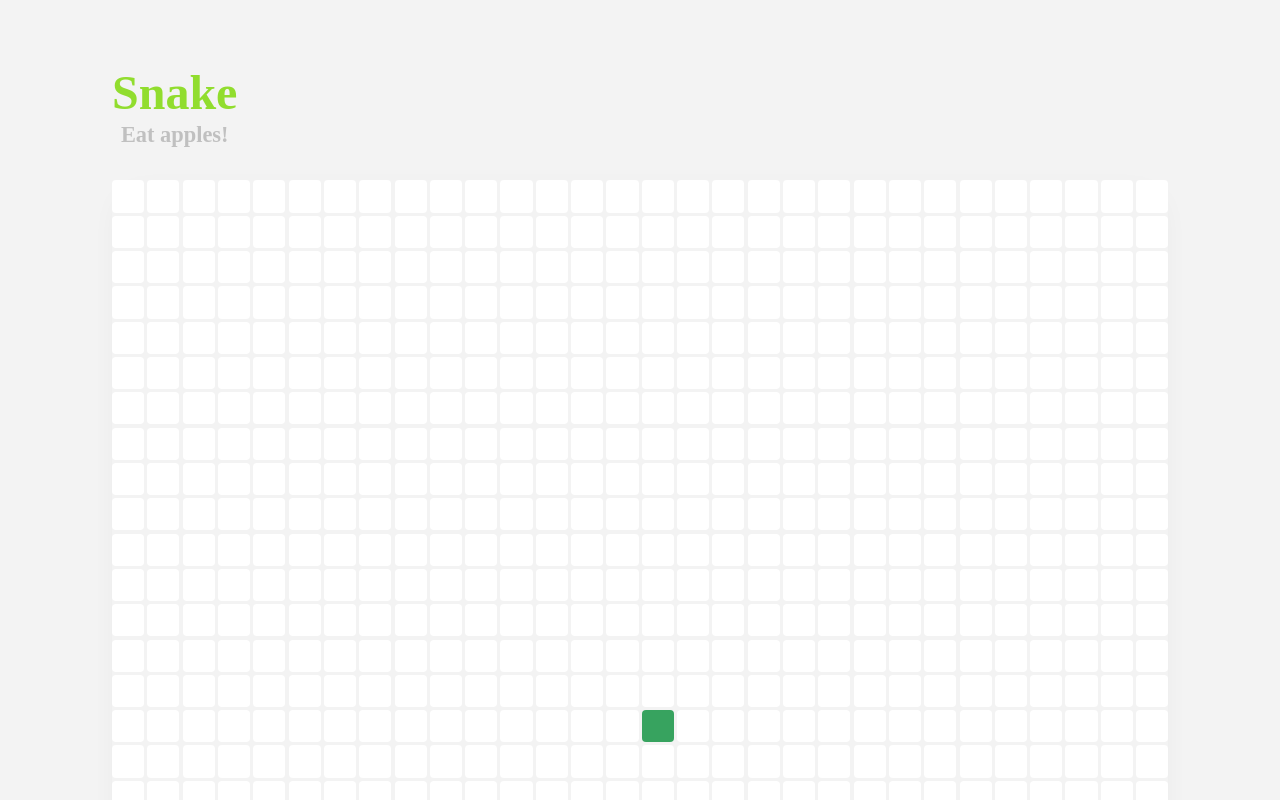
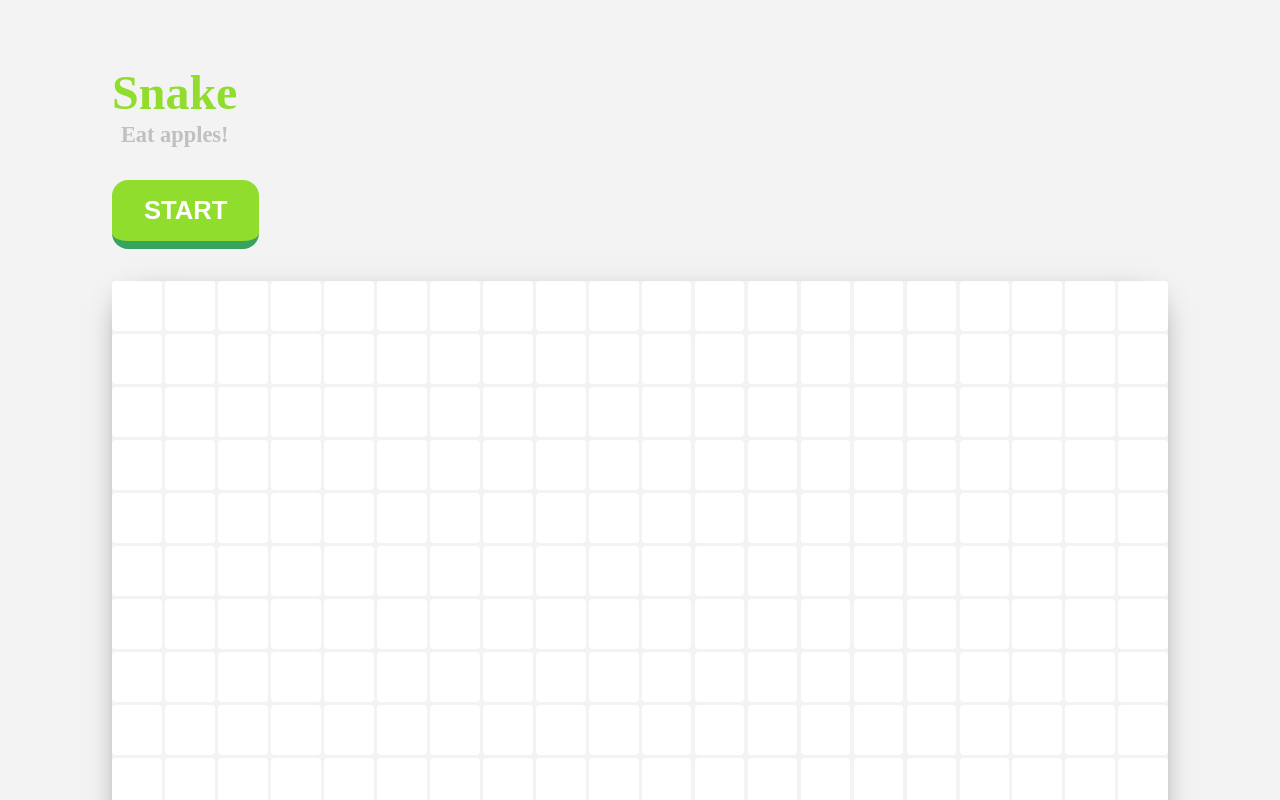
Before and after one commit to sunpochin/snake-game, a Vue app: page / in a window 1280 px wide. Shown: the top 800 px of the page. Built offline with nearby package versions, Linux system fonts and the light colour scheme.

Commit message:
feature: The snake can move now

```diff
--- a/src/App.vue
+++ b/src/App.vue
@@ -1,30 +1,9 @@
 <template>
-  <div class="game-container" :style="`--tile-count: ${tileCount};`">
-    <!-- <div class="game-container"> -->
-    <GameHeader />
-    <GameBoard :tileCount="tileCount" :snake="snake" :food="food" />
-  </div>
+  <GameContainer />
 </template>
 
 <script setup lang="ts">
-import GameHeader from "./components/GameHeader.vue";
-import GameBoard from "./components/GameBoard.vue";
-
-const randomOf = (input: number) => {
-  return Math.floor(Math.random() * input);
-};
-
-const tileCount = 30;
-const snake = [
-  {
-    x: Math.floor(tileCount / 2),
-    y: Math.floor(tileCount / 2),
-  },
-];
-const food = {
-  x: randomOf(tileCount),
-  y: randomOf(tileCount),
-};
+import GameContainer from "./components/GameContainer.vue";
 </script>
 
 <style>
@@ -51,6 +30,7 @@ const food = {
   font-size: 62.5%;
   overflow: hidden;
 }
+
 body,
 .game-container {
   background-color: var(--col-light-grey);
@@ -60,61 +40,6 @@ html,
 body,
 .game-container {
   height: 100dvh;
-}
-
-/* Layout */
-.game-container {
-  margin: auto;
-  padding: 2rem;
-  max-width: 70rem;
-
-  display: flex;
-  flex-direction: column;
-  gap: 2rem;
-}
-.game-container > * {
-  min-width: 0;
-}
-.game-gui {
-  display: flex;
-  align-items: center;
-  justify-content: space-between;
-}
-.game-ctrl {
-  display: flex;
-  flex-direction: column;
-  gap: 1rem;
-}
-.game-btn-wrapper {
-  display: flex;
-  gap: 1rem;
-}
-
-/* Buttons */
-.btn {
-  background-color: var(--col-prim);
-  border: 0;
-  border-bottom: 0.5rem solid var(--col-sec);
-  border-radius: 1rem;
-  color: white;
-}
-.btn:focus-visible {
-  outline: 0.25rem dashed var(--col-prim);
-  outline-offset: 0.25rem;
-}
-.btn:active {
-  border-bottom: 0.25rem solid var(--col-sec);
-}
-.btn-start {
-  padding: 1rem 2rem;
-
-  font-size: 1.6rem;
-  font-weight: 600;
-  text-transform: uppercase;
-}
-.btn-ctrl {
-  width: 100%;
-  padding: 1rem;
 }
 
 /* Media queries */
--- a/src/components/GameBoard.vue
+++ b/src/components/GameBoard.vue
@@ -40,6 +40,17 @@ export default {
 
     getTileClass(x, y) {
       const head = this.snake[0];
+
+      if (this.isSnake(x, y) && !(head.x === x && head.y === y)) {
+        console.log("snake-body: ", x, y);
+        return "snake-body";
+      }
+
+      if (head.x === x && head.y === y) {
+        console.log("snake-head: ", x, y);
+        return "snake-head";
+      }
+
       return {
         "snake-head": head.x === x && head.y === y,
         "snake-body": this.isSnake(x, y) && !(head.x === x && head.y === y),
@@ -57,7 +68,7 @@ export default {
   grid-column: 1 / -1;
   align-self: center;
 
-  box-shadow: 0 0.5rem 2rem -1rem rgba(0, 0, 0, 0.1);
+  box-shadow: 0 0.5rem 2rem -1rem rgba(0, 0, 0, 0.8);
   border-radius: 1rem;
 
   display: grid;
--- /dev/null
+++ b/src/components/GameContainer.vue
@@ -0,0 +1,222 @@
+<template>
+  <div>
+    <div class="game-container" :style="`--tile-count: ${tileCount};`">
+      <GameHeader />
+
+      <div class="game-gui">
+        <div class="game-ctrl">
+          <button class="btn btn-start" @click="startGame">Start</button>
+        </div>
+      </div>
+
+      <GameBoard :tileCount="tileCount" :snake="snake" :food="food" />
+    </div>
+  </div>
+</template>
+
+<script lang="ts">
+import GameBoard from "./GameBoard.vue";
+import GameHeader from "./GameHeader.vue";
+import helpersMixin from "../mixins/helpersMixin";
+
+export default {
+  title: "Snake Game",
+  mixins: [helpersMixin],
+  components: {
+    GameBoard,
+    GameHeader,
+  },
+  data() {
+    return {
+      directions: ["up", "down", "left", "right"],
+      tileCount: 20,
+
+      snake: [
+        {
+          x: Math.floor(this.tileCount / 2),
+          y: Math.floor(this.tileCount / 2),
+        },
+      ],
+      food: {
+        x: this.randomOf(this.tileCount),
+        y: this.randomOf(this.tileCount),
+      },
+
+      isRunning: false,
+      direction: "right",
+      score: { id: null, pts: 0 },
+      highscores: [],
+      lastPlayedScore: null,
+    };
+  },
+  mounted() {
+    window.addEventListener("keydown", this.handleKeydown);
+  },
+  methods: {
+    startGame() {
+      this.resetGame();
+      if (!this.isRunning) {
+        this.isRunning = true;
+        this.gameLoop();
+      }
+    },
+
+    resetGame() {
+      this.score.pts = 0;
+      this.snake = [
+        {
+          x: Math.floor(this.tileCount / 2),
+          y: Math.floor(this.tileCount / 2),
+        },
+      ];
+      this.direction = this.directions[this.randomOf(this.directions.length)];
+      this.food = {
+        x: this.randomOf(this.tileCount),
+        y: this.randomOf(this.tileCount),
+      };
+    },
+
+    changeDirection(newDirection: string) {
+      if (!this.isRunning) return;
+
+      switch (this.direction) {
+        case "up":
+          if (newDirection === "down") return;
+          this.direction = newDirection;
+          break;
+        case "down":
+          if (newDirection === "up") return;
+          this.direction = newDirection;
+          break;
+        case "left":
+          if (newDirection === "right") return;
+          this.direction = newDirection;
+          break;
+        case "right":
+          if (newDirection === "left") return;
+          this.direction = newDirection;
+          break;
+      }
+    },
+
+    gameLoop() {
+      if (!this.isRunning) return;
+      const newHead = this.getNewHead();
+      if (this.isSnake(newHead.x, newHead.y)) {
+        this.isRunning = false;
+        return;
+      }
+      // Snake head move forward.
+      this.snake.unshift(newHead);
+      if (this.isFood(newHead.x, newHead.y)) {
+        // Snake eats food, tail don't remove.
+        this.food = {
+          x: this.randomOf(this.tileCount),
+          y: this.randomOf(this.tileCount),
+        };
+      } else {
+        // Remove snake tail.
+        this.snake.pop();
+      }
+      setTimeout(this.gameLoop, 120);
+    },
+
+    getNewHead() {
+      const head = this.snake[0];
+      let newHead = { x: 0, y: 0 };
+
+      switch (this.direction) {
+        case "right":
+          newHead = { x: (head.x + 1) % this.tileCount, y: head.y };
+          break;
+        case "left":
+          newHead = {
+            x: (head.x - 1 + this.tileCount) % this.tileCount,
+            y: head.y,
+          };
+          break;
+        case "up":
+          newHead = {
+            x: head.x,
+            y: (head.y - 1 + this.tileCount) % this.tileCount,
+          };
+          break;
+        case "down":
+          newHead = { x: head.x, y: (head.y + 1) % this.tileCount };
+          break;
+      }
+
+      return newHead;
+    },
+
+    handleKeydown(e: KeyboardEvent) {
+      if (e.key === "ArrowUp") {
+        this.changeDirection("up");
+      } else if (e.key === "ArrowDown") {
+        this.changeDirection("down");
+      } else if (e.key === "ArrowLeft") {
+        this.changeDirection("left");
+      } else if (e.key === "ArrowRight") {
+        this.changeDirection("right");
+      }
+    },
+  },
+};
+</script>
+
+<style scoped>
+/* Layout */
+.game-container {
+  margin: auto;
+  padding: 2rem;
+  max-width: 70rem;
+
+  display: flex;
+  flex-direction: column;
+  gap: 2rem;
+}
+.game-container > * {
+  min-width: 0;
+}
+.game-gui {
+  display: flex;
+  align-items: center;
+  justify-content: space-between;
+}
+.game-ctrl {
+  display: flex;
+  flex-direction: column;
+  gap: 1rem;
+}
+.game-btn-wrapper {
+  display: flex;
+  gap: 1rem;
+}
+
+/* Buttons */
+.btn {
+  background-color: var(--col-prim);
+  border: 0;
+  border-bottom: 0.5rem solid var(--col-sec);
+  border-radius: 1rem;
+  color: white;
+}
+.btn:focus-visible {
+  outline: 0.25rem dashed var(--col-prim);
+  outline-offset: 0.25rem;
+}
+.btn:active {
+  border-bottom: 0.25rem solid var(--col-sec);
+}
+.btn-start {
+  padding: 1rem 2rem;
+
+  font-size: 1.6rem;
+  font-weight: 600;
+  text-transform: uppercase;
+}
+.btn-ctrl {
+  width: 100%;
+  padding: 1rem;
+}
+</style>
--- /dev/null
+++ b/src/mixins/helpersMixin.ts
@@ -0,0 +1,15 @@
+export default {
+  methods: {
+    randomOf(input) {
+      return Math.floor(Math.random() * input);
+    },
+    isSnake(x, y) {
+      return this.snake.some((segment) => segment.x === x && segment.y === y);
+    },
+
+    isFood(x, y) {
+      return this.food.x === x && this.food.y === y;
+    },
+
+  },
+};
--- a/src/style.css
+++ b/src/style.css
@@ -9,7 +9,7 @@
   --col-txt-dark: #444444;
 }
 
-// Global styles
+/* Global styles */
 * {
   margin: 0;
   padding: 0;
```
